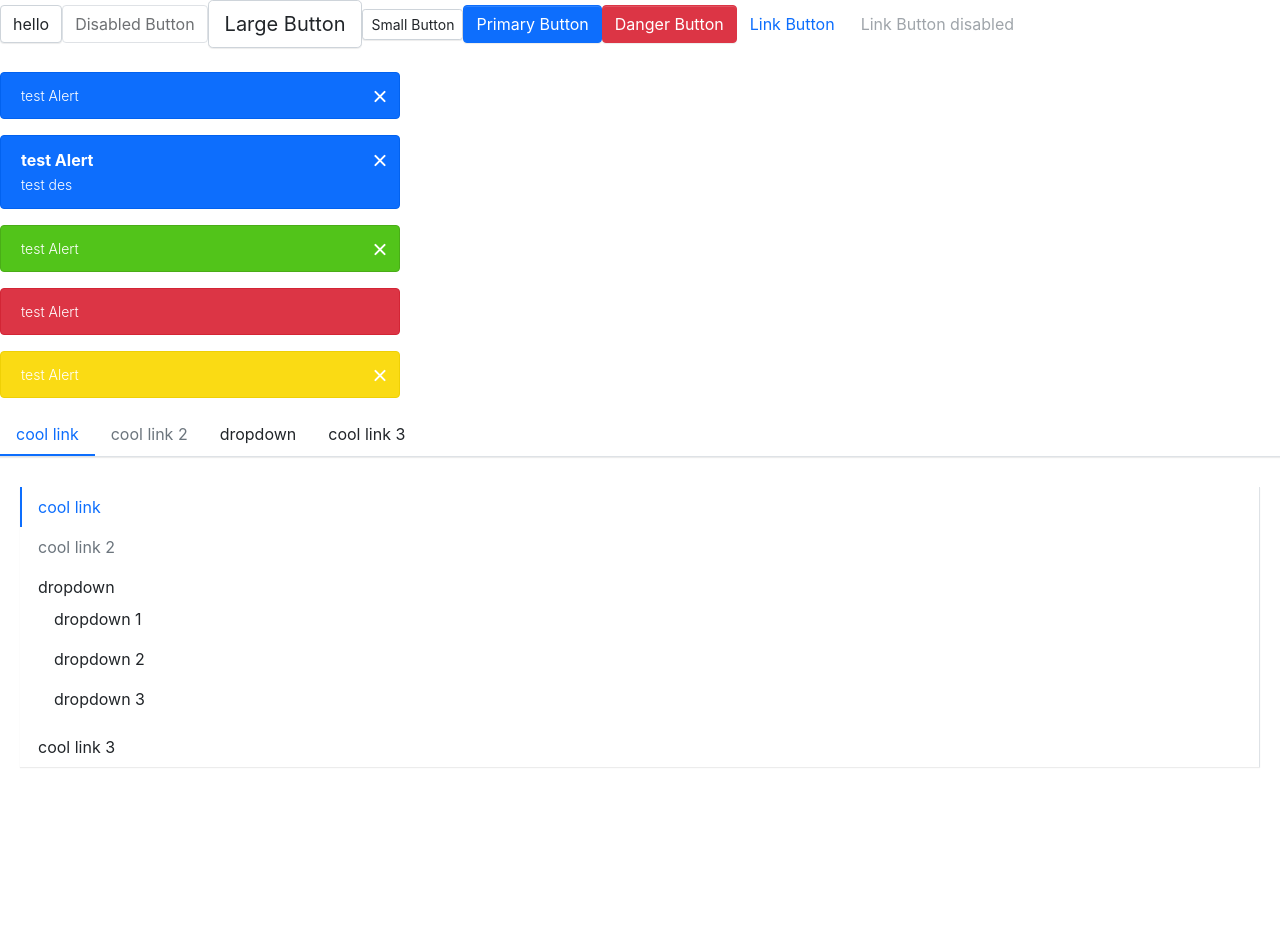
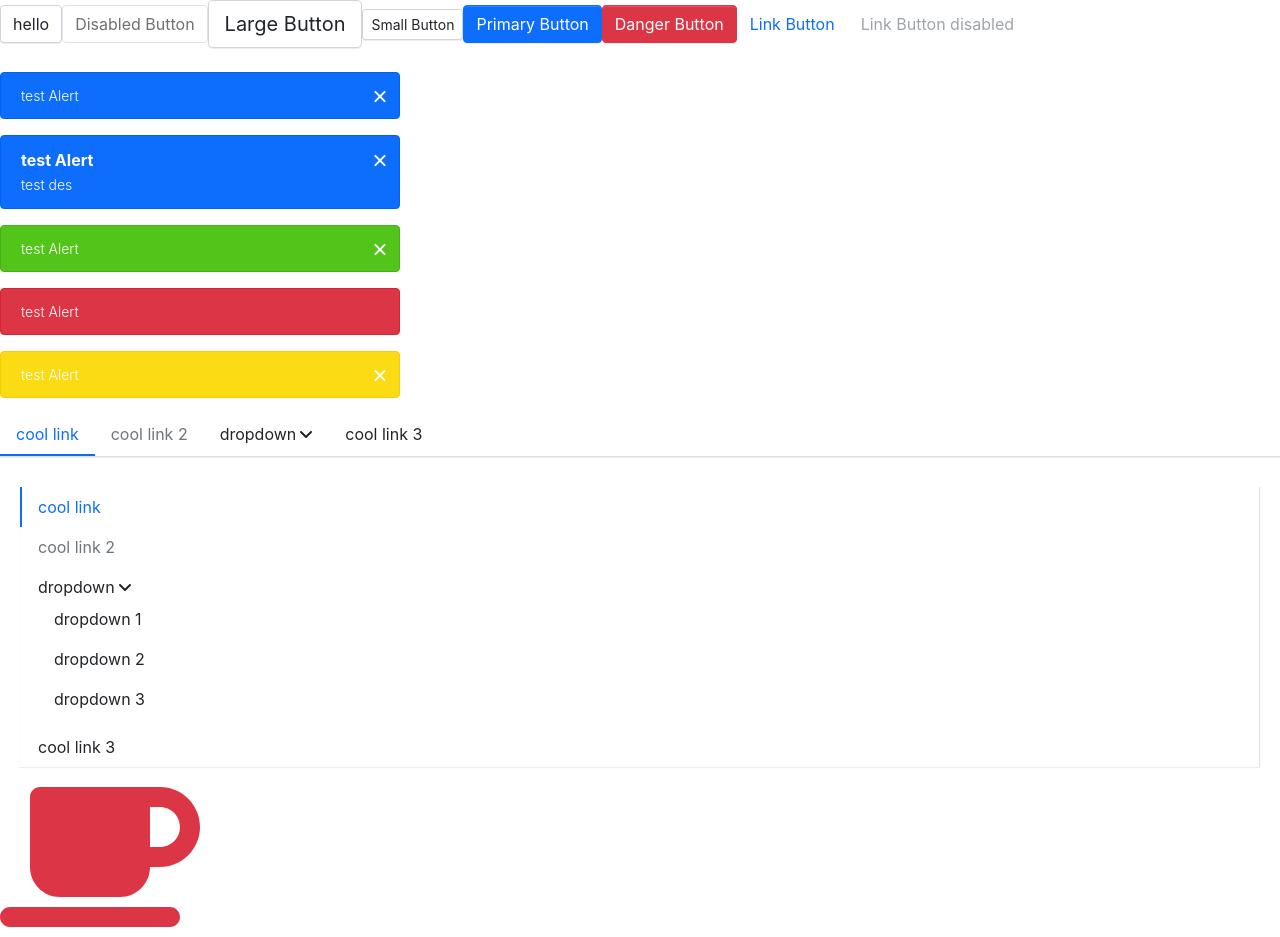
Before and after one commit to Yukiookami/sku-react-d-ts, a React (Create React App) app: page / in a window 1280 px wide. Before the commit the page ends 800 px from the top, so only its background shows below. Built offline with nearby package versions, Linux system fonts and the light colour scheme.

Commit message:
完成icon组件

```diff
--- a/src/App.tsx
+++ b/src/App.tsx
@@ -1,7 +1,7 @@
 /*
  * @Author: zxy
  * @Date: 2022-04-11 14:33:08
- * @LastEditTime: 2022-05-15 04:45:24
+ * @LastEditTime: 2022-05-17 17:27:53
  * @FilePath: /sku-react-d/src/App.tsx
  */
 import React from 'react';
@@ -10,6 +10,13 @@ import SkuAlert from './components/Alert/alert';
 import SkuMenu from './components/Menu/menu';
 import SkuMenuItem from './components/Menu/menuItem';
 import SkuSubMenu from './components/Menu/subMenu';
+
+// icon引用
+import SkuIcon from './components/Icon/Icon';
+import { library } from '@fortawesome/fontawesome-svg-core';
+import { fas } from '@fortawesome/free-solid-svg-icons';
+library.add(fas)
+// icon引用
 
 function App() {
   return (
@@ -101,6 +108,8 @@ function App() {
               cool link 3
             </SkuMenuItem>
           </SkuMenu>
+
+          <SkuIcon icon="coffee" theme='danger' size='10x'></SkuIcon>
         </div>
       </header>
     </div>
--- a/src/components/Icon/Icon.tsx
+++ b/src/components/Icon/Icon.tsx
@@ -7,3 +7,16 @@ export type ThemeProps = 'primary' | 'secondary' | 'success' | 'info' | 'warning
 export interface IconProps extends FontAwesomeIconProps {
   theme?: ThemeProps
 }
+
+const SkuIcon: React.FC<IconProps> = (props) => {
+  const { className, theme, ...restPropes } = props
+  const classes = classNames('sku-icon', className, {
+    [`icon-${theme}`]: theme
+  })
+
+  return (
+    <FontAwesomeIcon className={classes} {...restPropes}></FontAwesomeIcon>
+  )
+}
+
+export default SkuIcon
--- /dev/null
+++ b/src/components/Icon/_style.scss
@@ -0,0 +1,5 @@
+@each $key, $val in $theme-colors {
+  .icon-#{$key} {
+    color: $val;
+  }
+}
--- a/src/components/Menu/_style.scss
+++ b/src/components/Menu/_style.scss
@@ -49,7 +49,7 @@
       transform: rotate(0deg) !important;
     }
   }
-  .is-vertical.is-opened {
+  .is-vertical>.is-opened {
     .arrow-icon {
       transform: rotate(180deg) !important;
     }
--- a/src/components/Menu/subMenu.tsx
+++ b/src/components/Menu/subMenu.tsx
@@ -2,6 +2,7 @@ import React, { useContext, useState } from "react";
 import classNames from "classnames";
 import { MenuContext } from "./menu";
 import { MenuItemProps } from "./menuItem";
+import SkuIcon from "../Icon/Icon";
 
 export interface SubMenuProps {
   index?: string,
@@ -29,7 +30,9 @@ const SkuSubMenu: React.FC<SubMenuProps> = (props) => {
   const [ menuOpen, setMenuOpen ] = useState(isOpen)
 
   const classes = classNames('sku-menu-item submenu-item', className, {
-    'is-active': context.index === index || isSeleted
+    'is-active': context.index === index || isSeleted,
+    'is-opened': menuOpen,
+    'is-vertical': context.mode === 'vertical'
   })
 
   const subMenuClasses = classNames(
@@ -91,6 +94,8 @@ const SkuSubMenu: React.FC<SubMenuProps> = (props) => {
     <li key={index} className={classes} {...hoverEvents}>
       <div className="submenu-title" {...clickEvents}>
         {title}
+
+        <SkuIcon icon="angle-down" className="arrow-icon"/>
       </div>
 
       {renderChildren()}
--- a/src/styles/index.scss
+++ b/src/styles/index.scss
@@ -15,3 +15,6 @@
 
 // menu
 @import '../components/Menu/style';
+
+// icon
+@import '../components/Icon/style';
```
